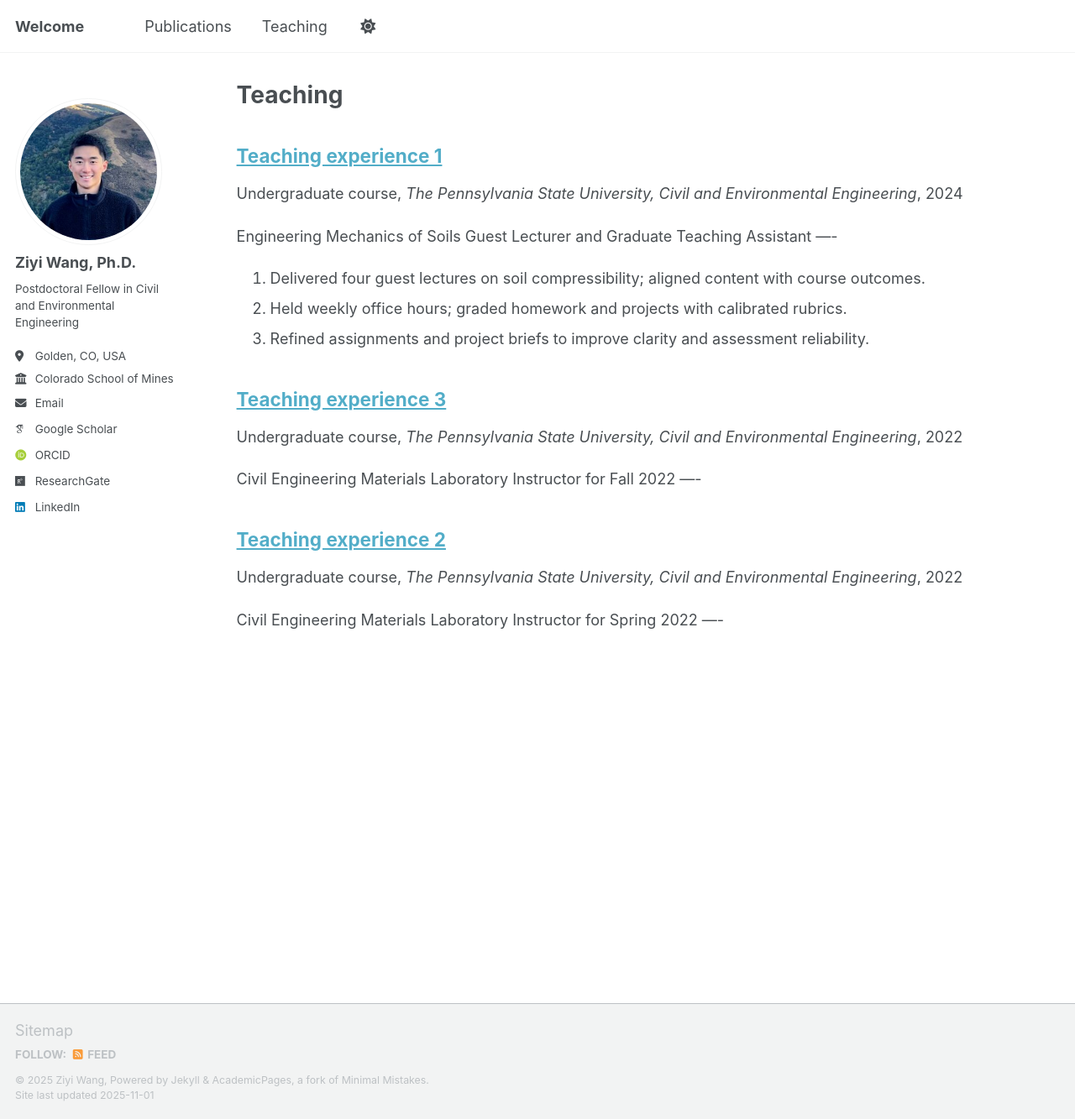
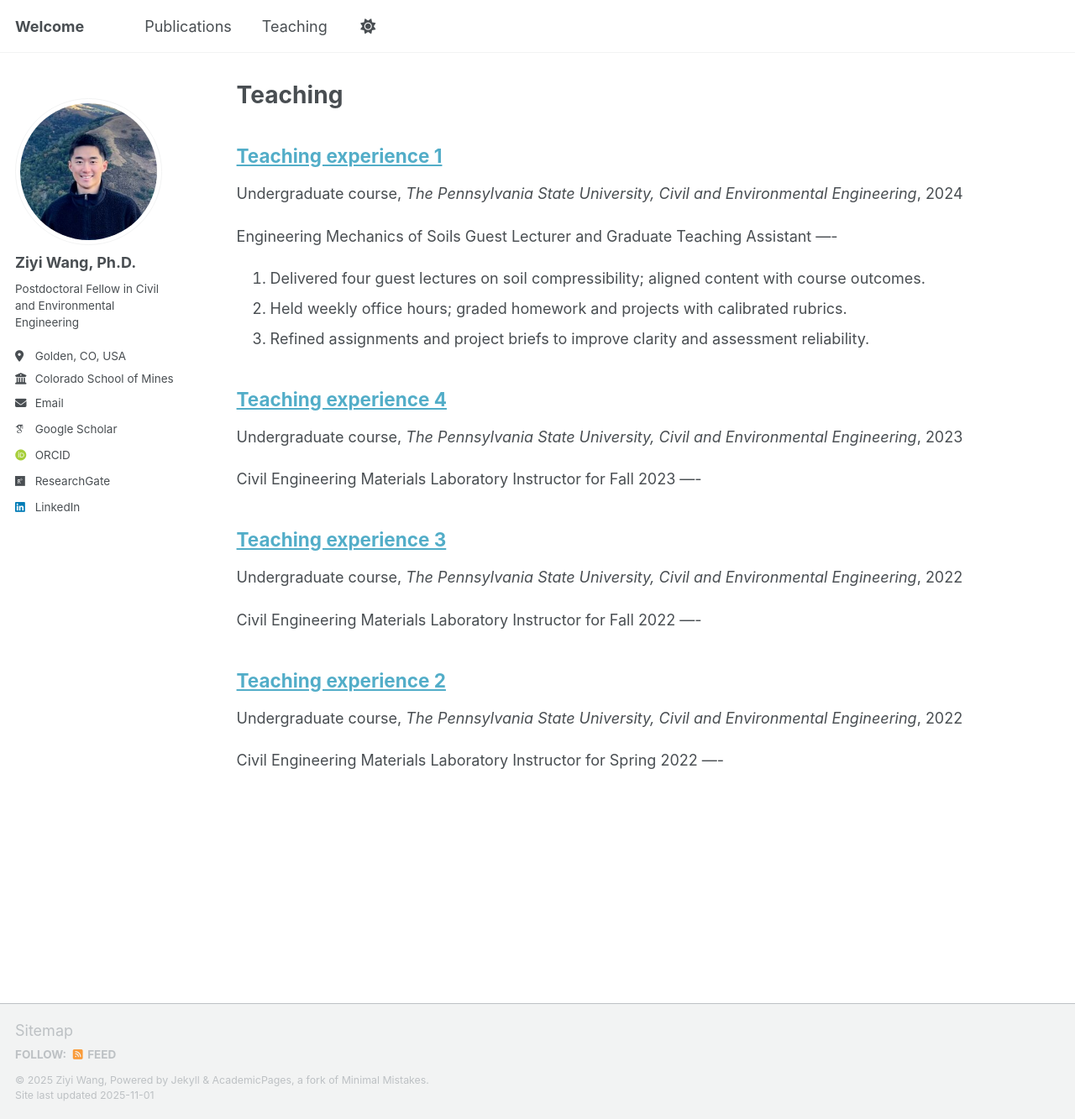
Before and after one commit to ziyiwang-ce/ziyiwang-ce.github.io, a Jekyll site: the page built from _pages/teaching.html, in a window 1280 px wide and 1333 px high. Shown: the whole window at 84% size. Built offline with Jekyll 4.4.1, drawn with Linux system fonts in a browser that asks for light colours; some web fonts are replaced; a script that is not in the unit is left out; a file with an impossible date is left out.

Commit message:
Update T4.md

```diff
--- a/_teaching/T4.md
+++ b/_teaching/T4.md
@@ -4,9 +4,9 @@ collection: teaching
 type: "Undergraduate course"
 permalink: /teaching/T4
 venue: "The Pennsylvania State University, Civil and Environmental Engineering"
-date: Fall 2023
+date: 2023-08-28
 location: "University Park"
 ---
 Civil Engineering Materials Laboratory
-Instructuer
+Instructor for Fall 2023
 ----
```
